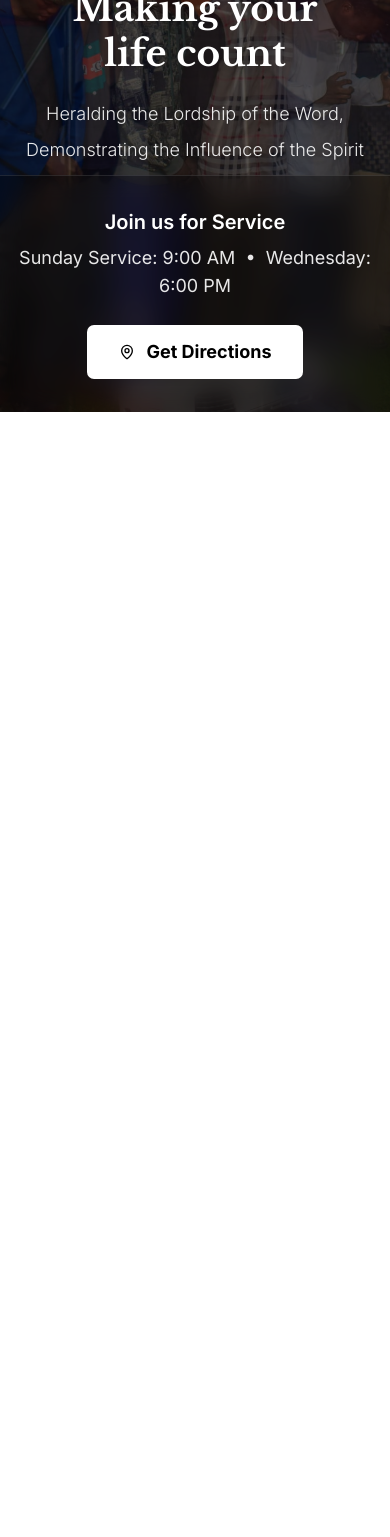
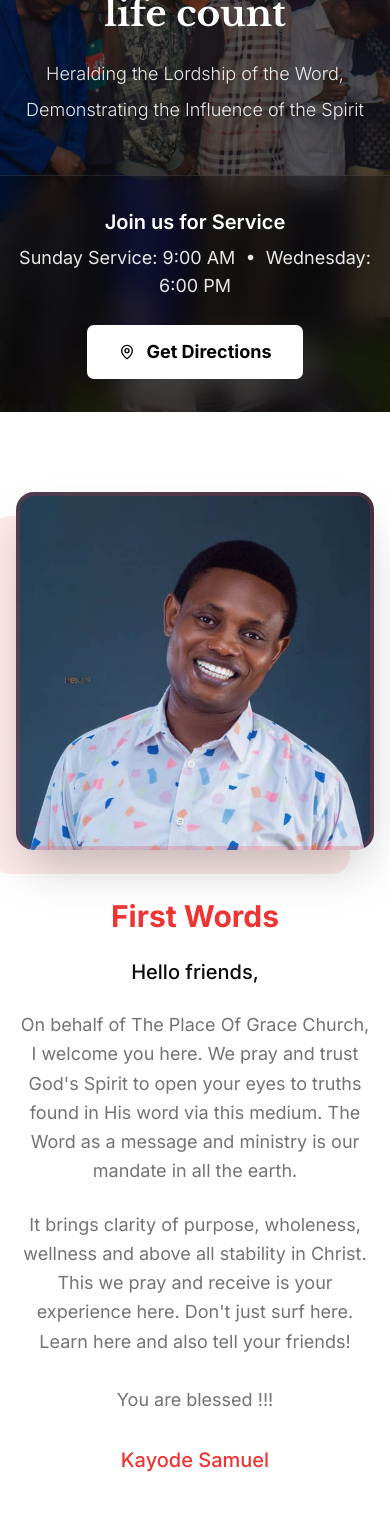
Before and after one commit to Tomilola-ng/tpog-church, a Next.js app: page / in a window 390 px wide. Shown: the part 432-1969 px from the top of the page. Before the commit the page ends 844 px from the top, so only its background shows below. Built offline with nearby package versions, Linux system fonts and the light colour scheme.

Commit message:
feat(homepage): add first words section with pastor introduction
- Add new FirstWords component with pastor image and welcome message
- Include animated layout with decorative elements
- Add call-to-action buttons for about and contact pages
- Adjust hero section padding for responsive layout

```diff
--- /dev/null
+++ b/app/(root)/first-words.tsx
@@ -0,0 +1,99 @@
+"use client";
+
+import Image from "next/image";
+import Link from "next/link";
+import { motion } from "framer-motion";
+import { Button } from "@/components/ui/button";
+
+export function FirstWords() {
+  return (
+    <section className="container mx-auto px-4 py-20 md:py-32">
+      <div className="flex flex-col items-center gap-12 lg:flex-row lg:items-start lg:gap-20">
+        {/* Image Section */}
+        <motion.div
+          initial={{ x: -50, opacity: 0 }}
+          whileInView={{ x: 0, opacity: 1 }}
+          viewport={{ once: true }}
+          transition={{ duration: 0.8, ease: "easeOut" }}
+          className="relative w-full lg:basis-3/7"
+        >
+          <div className="relative aspect-square w-full overflow-hidden rounded-2xl shadow-2xl">
+            <Image
+              src="/images/pastor-picture.jpg"
+              alt="Pastor Kayode Samuel"
+              fill
+              className="object-cover"
+              sizes="(max-width: 1024px) 100vw, 43vw"
+            />
+
+            {/* Decorative border */}
+            <div className="border-primary absolute inset-0 rounded-2xl border-4 opacity-20" />
+          </div>
+
+          {/* Decorative background shape */}
+          <div className="bg-primary/10 absolute -bottom-6 -left-6 -z-10 h-full w-full rounded-2xl" />
+        </motion.div>
+
+        {/* Text Section */}
+        <motion.div
+          initial={{ x: 50, opacity: 0 }}
+          whileInView={{ x: 0, opacity: 1 }}
+          viewport={{ once: true }}
+          transition={{ duration: 0.8, ease: "easeOut", delay: 0.2 }}
+          className="flex w-full flex-col items-center text-center lg:basis-4/7 lg:items-start lg:text-left"
+        >
+          <h2 className="text-primary mb-6 text-3xl font-bold md:text-4xl lg:text-5xl">
+            First Words
+          </h2>
+
+          <div className="text-muted-foreground mb-10 max-w-2xl text-lg leading-relaxed">
+            <p className="text-foreground mb-6 text-xl font-medium">
+              Hello friends,
+            </p>
+
+            <p className="mb-6">
+              On behalf of The Place Of Grace Church, I welcome you here. We
+              pray and trust God&apos;s Spirit to open your eyes to truths found
+              in His word via this medium. The Word as a message and ministry is
+              our mandate in all the earth.
+            </p>
+
+            <p className="mb-8">
+              It brings clarity of purpose, wholeness, wellness and above all
+              stability in Christ. This we pray and receive is your experience
+              here. Don&apos;t just surf here. Learn here and also tell your
+              friends!
+              <br />
+              <br />
+              You are blessed !!!
+            </p>
+
+            <p className="text-primary mt-2 text-xl font-medium">
+              Kayode Samuel
+            </p>
+          </div>
+
+          {/* Buttons */}
+          <div className="mt-6 flex flex-wrap justify-center gap-6 lg:justify-start">
+            <Button
+              asChild
+              size="lg"
+              className="px-12 py-8 text-2xl font-semibold"
+            >
+              <Link href="/about-us">About Us</Link>
+            </Button>
+
+            <Button
+              asChild
+              variant="outline"
+              size="lg"
+              className="px-12 py-8 text-2xl font-semibold"
+            >
+              <Link href="/contact-us">Contact Us</Link>
+            </Button>
+          </div>
+        </motion.div>
+      </div>
+    </section>
+  );
+}
--- a/app/(root)/hero.tsx
+++ b/app/(root)/hero.tsx
@@ -46,7 +46,7 @@ export function Hero() {
       </AnimatePresence>
 
       {/* Hero Content */}
-      <div className="relative z-10 flex h-full flex-col items-center justify-center px-4 pt-20 text-center">
+      <div className="relative z-10 flex h-full flex-col items-center justify-center px-4 text-center lg:pt-20">
         <motion.h1
           initial={{ y: 30, opacity: 0 }}
           animate={{ y: 0, opacity: 1 }}
--- a/app/(root)/page.tsx
+++ b/app/(root)/page.tsx
@@ -1,4 +1,5 @@
 import { Hero } from "./hero";
+import { FirstWords } from "./first-words";
 import { Navbar } from "@/components/shared/Navbar";
 
 export default function Page() {
@@ -6,6 +7,7 @@ export default function Page() {
     <main>
       <Navbar />
       <Hero />
+      <FirstWords />
     </main>
   );
 }
```
Also changed, not shown: public/images/pastor-picture.jpg (added).
